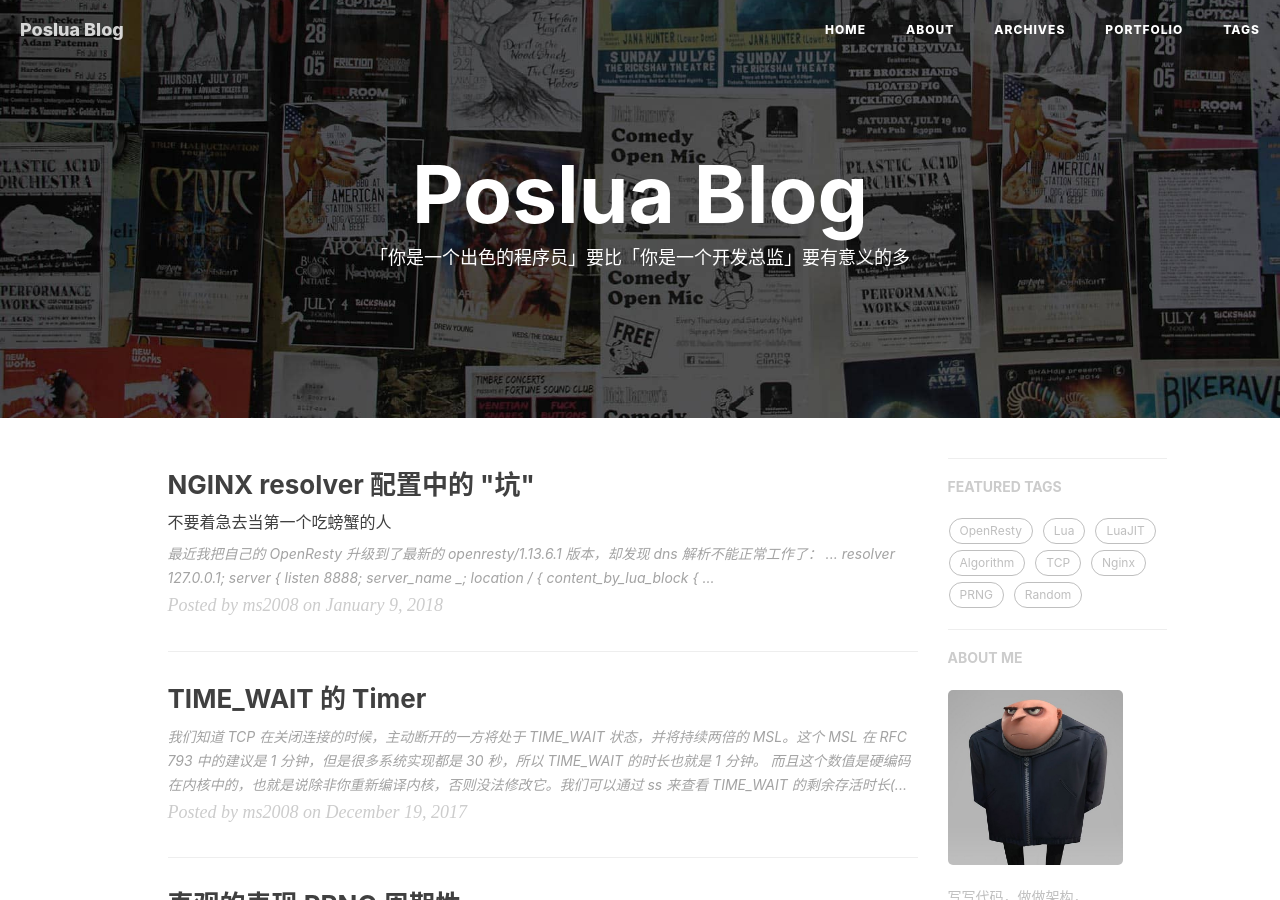
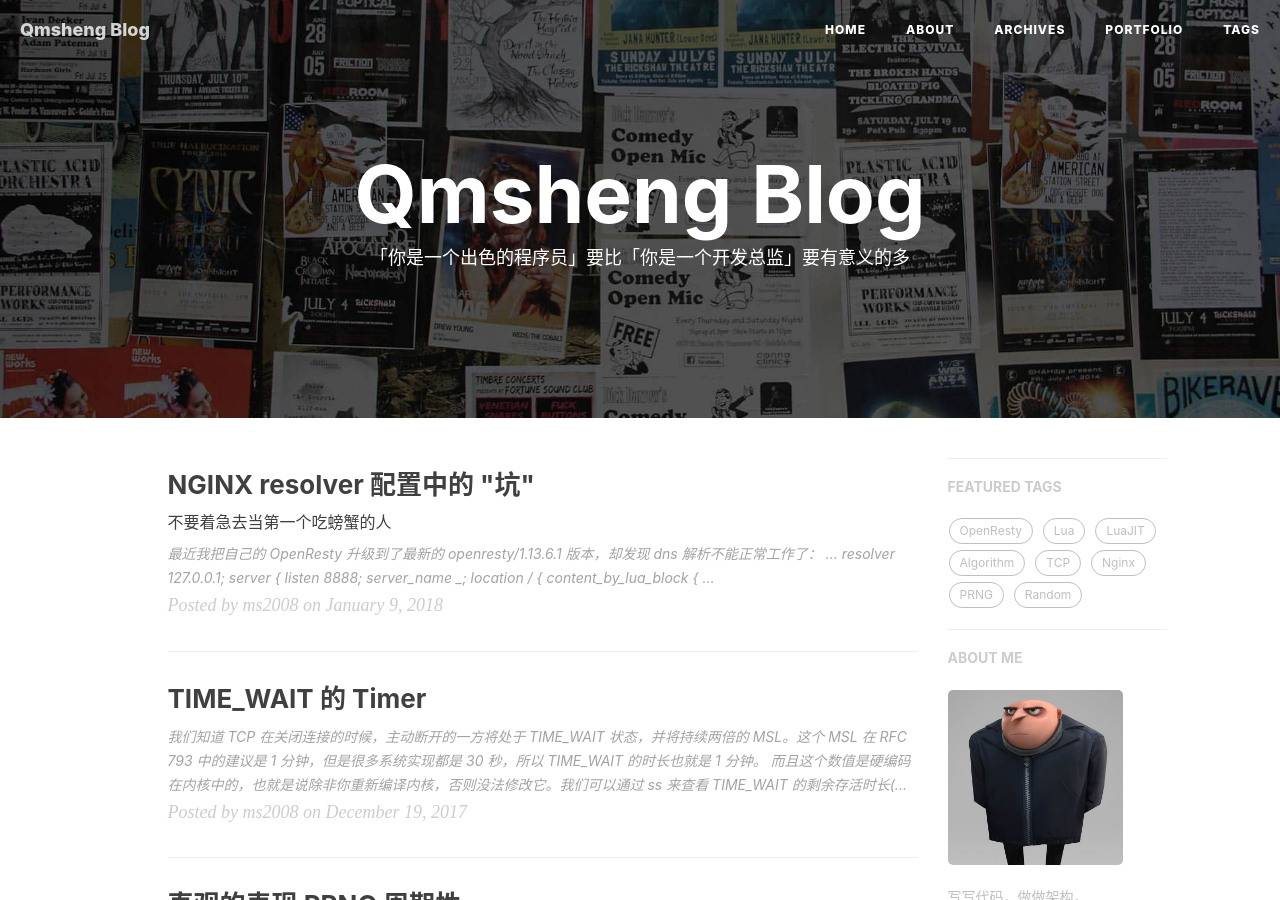
Before and after one commit to ms2008/ms2008.github.io, a Jekyll site: the page built from index.html, in a window 1280 px wide and 900 px high. Built offline with Jekyll 4.4.1, drawn with Linux system fonts in a browser that asks for light colours; nearby versions of some CDN libraries; the list of posts is cut into pages by our own code; comment, search, counter and statistics services are not loaded; some of the changed text lies outside the part shown.

Commit message:
Update _config.yml
update title

```diff
--- a/_config.yml
+++ b/_config.yml
@@ -1,5 +1,5 @@
 # Site settings
-title: Poslua Blog
+title: Qmsheng Blog
 SEOTitle: poslua | ms2008 Blog
 header-img: img/home-bg.jpg
 email: ms2008vip@gmail.com
```
